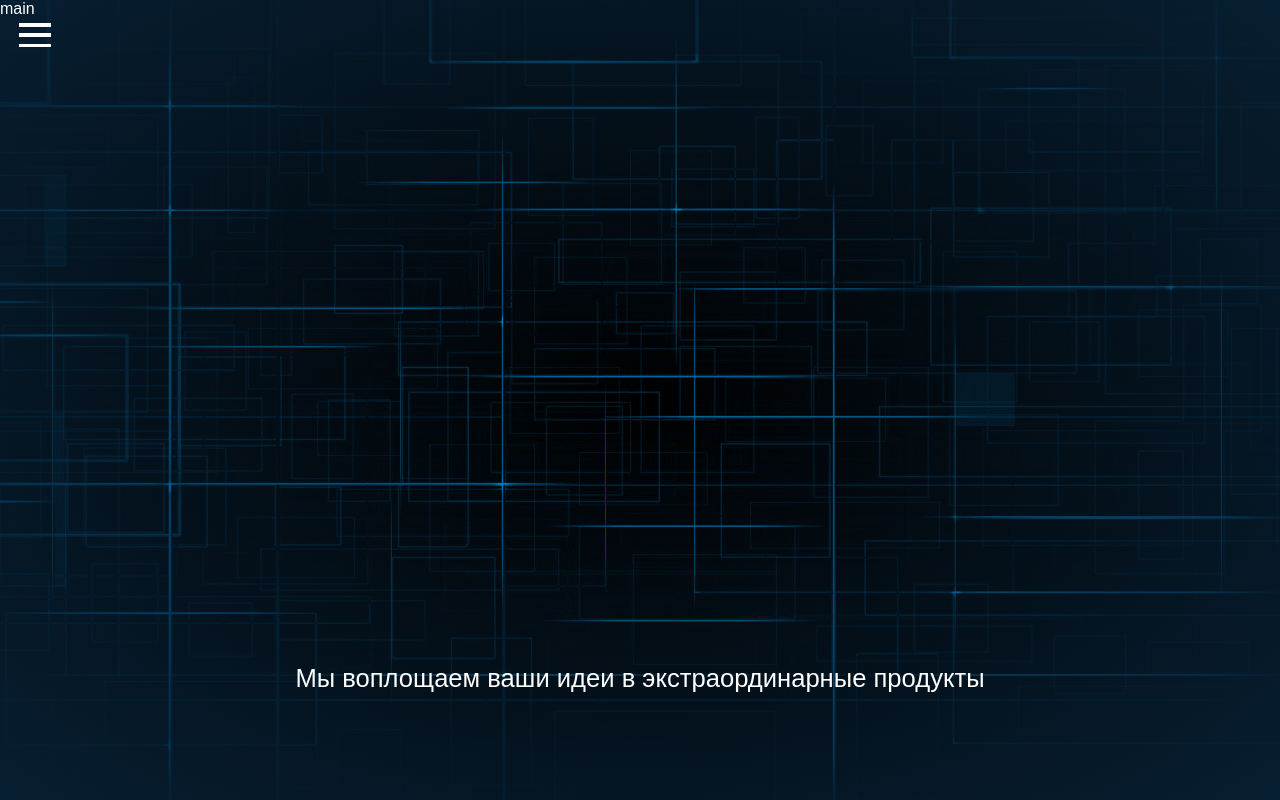
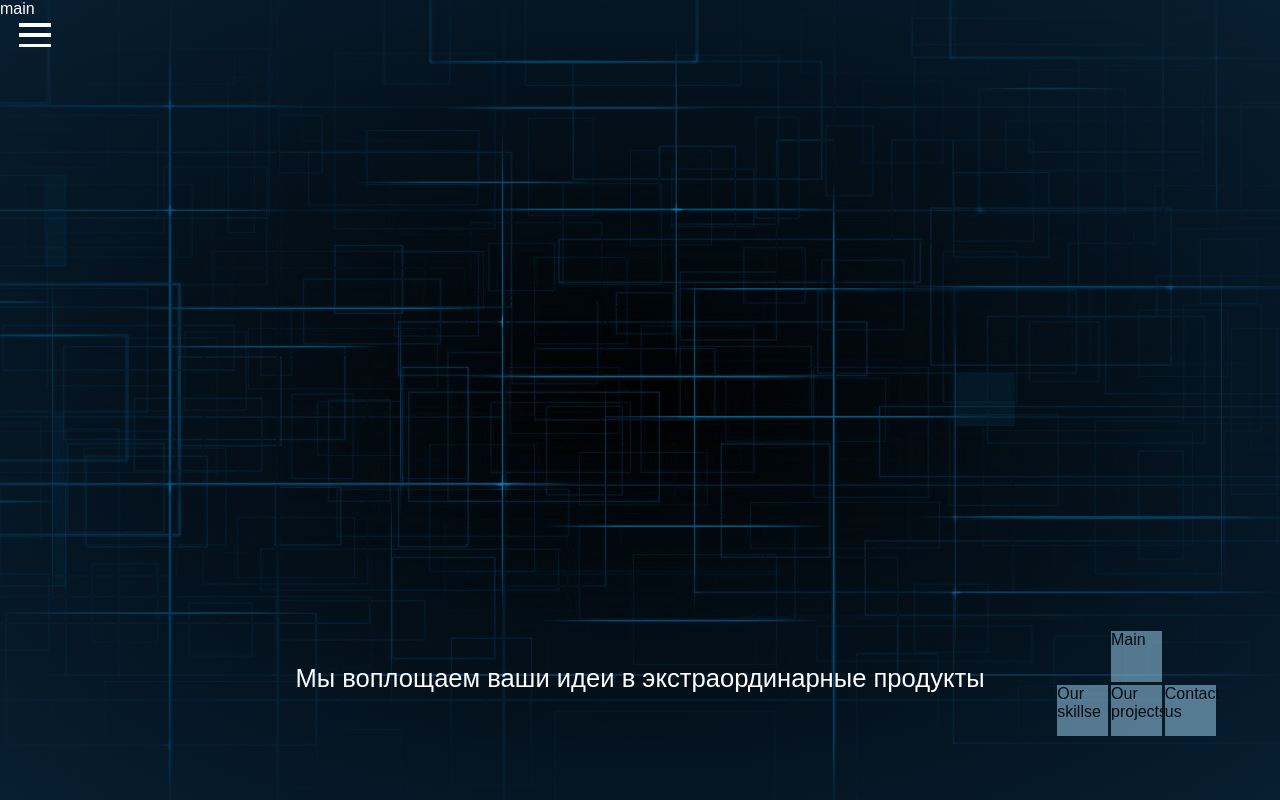
Before and after one commit to DenzelHawking/portfolio, a PHP site: page / in a window 1280 px wide. Run offline with PHP 8.4, Linux system fonts and the light colour scheme.

Commit message:
add navigation keyboard

```diff
--- a/css/index.css
+++ b/css/index.css
@@ -37,6 +37,81 @@ body {
   transform-style: preserve-3d;
   color: #fff;
 }
+
+/*
+  navigation keyboard
+======================== */
+.navigation-keyboard {
+  position: absolute;
+  bottom: 5vw;
+  right: 5vw;
+  width: 12.4vw;
+  height: 8.2vw;
+  z-index: 9;
+}
+
+.navigation-keyboard .arrow {
+  position: absolute;
+  width: 4vw;
+  height: 4vw;
+  background: #a3dcfa;
+  cursor: pointer;
+  opacity: .5;
+  transition: opacity .2s;
+}
+
+.navigation-keyboard .arrow:hover,
+.navigation-keyboard .arrow.active {
+  opacity: 1;
+}
+
+
+.navigation-keyboard .arrot__up {
+  top: 0;
+  left: calc(50% - 2vw);
+}
+
+.navigation-keyboard .arrot__down {
+  bottom: 0;
+  left: calc(50% - 2vw);
+}
+
+.navigation-keyboard .arrot__left {
+  bottom: 0;
+  left: 0;
+}
+
+.navigation-keyboard .arrot__right {
+  bottom: 0;
+  right: 0;
+}
+
+
+
+/*
+  text content
+======================== */
+
+.text {
+  position: absolute;
+  left: 5vw;
+  top: 15vw;
+  width: 50%;
+  font-size: 2vw;
+  line-height: 1.5;
+}
+
+.main-tab .text {
+  top: auto;
+  bottom: 0;
+  left: 0;
+  width: 100vw;
+  text-align: center;
+  padding: 8vw 15vw;
+  box-sizing: border-box;
+}
+
+/* rotateY(25deg) */
 
 
 /*
@@ -119,31 +194,6 @@ body {
   animation: rotateContentCubeRight 1.5s linear;
 }
 
-/* ========================
-  text content
-======================== */
-
-.text {
-  position: absolute;
-  left: 5vw;
-  top: 15vw;
-  width: 50%;
-  font-size: 2vw;
-  line-height: 1.5;
-}
-
-.main-tab .text {
-  top: auto;
-  bottom: 0;
-  left: 0;
-  width: 100vw;
-  text-align: center;
-  padding: 8vw 15vw;
-  box-sizing: border-box;
-}
-
-/* rotateY(25deg) */
-
 
 /* ========================
   animation
--- a/index.html
+++ b/index.html
@@ -41,6 +41,23 @@
   </div>
 
   <div class="content">
+    <div class="navigation-keyboard">
+      <div class="arrow arrot__up">
+        <div class="arrow__title">Main</div>
+      </div>
+      <div class="arrow arrot__down">
+        <div class="arrow__title">Our projects</div>
+      </div>
+      <div class="arrow arrot__left">
+        <div class="arrow__title">Our skillse</div>
+      </div>
+      <div class="arrow arrot__right">
+        <div class="arrow__title">Contact us</div>
+      </div>
+    </div>
+
+
+
     <div class="content__tab-cube">
       <div class="current-tab">
       </div>
@@ -138,9 +155,7 @@
     </div>
   </div> -->
 
-  <script src="./js/rotate-tab.js"></script>
-  <script src="./js/menu.js"></script>
-
+  <script src="./js/toggle-tab.js"></script>
 </body>
 
 </html>
```
Also changed, not shown: js/menu.js (deleted, +0 -34 lines), js/rotate-tab.js (deleted, +0 -55 lines), js/toggle-tab.js (added, +115 -0 lines), images/css_icon.png, images/html_icon.png, images/js_icon.png, images/logo.png (added), images/logo.svg (added), images/logo_2.png (added), images/logo_2.svg (added).
